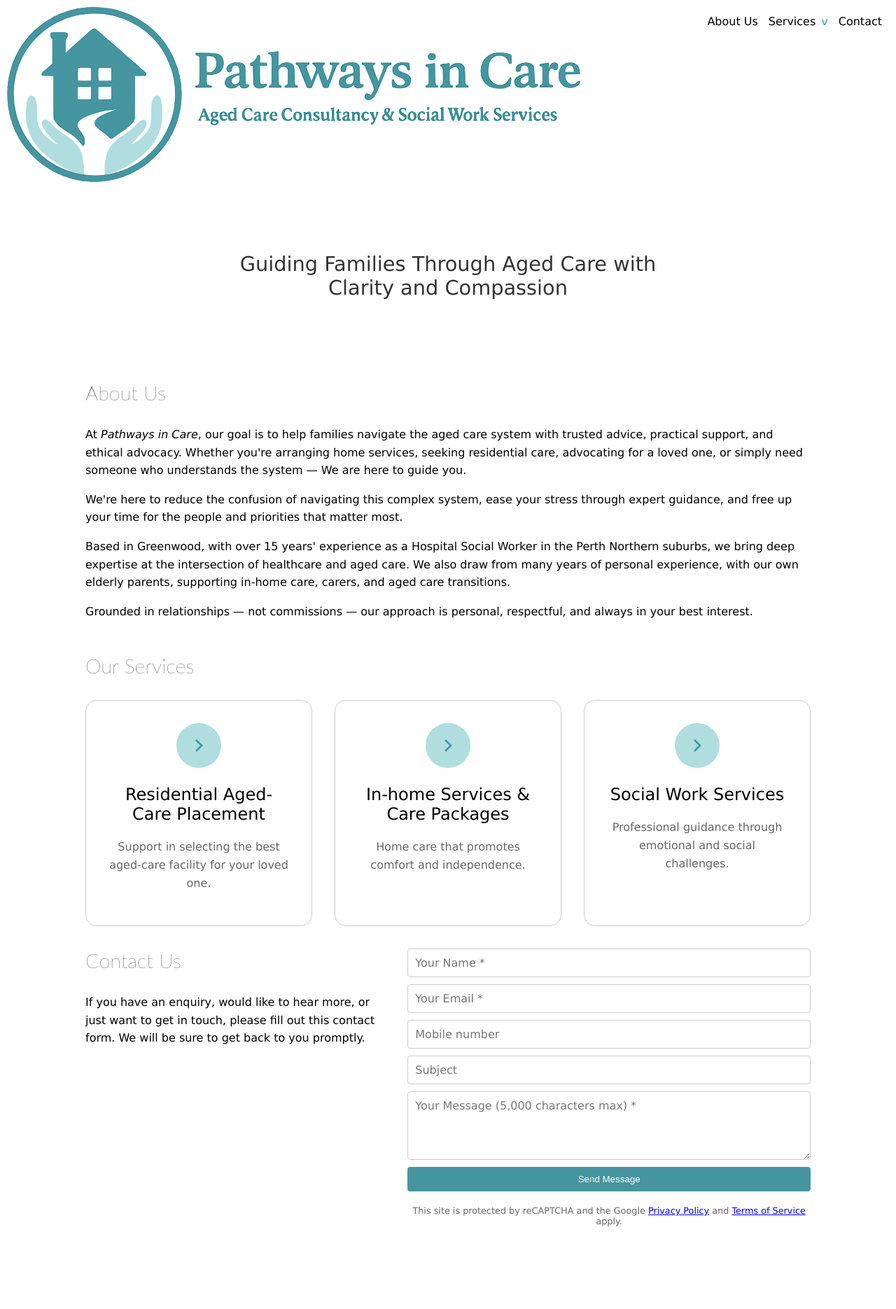
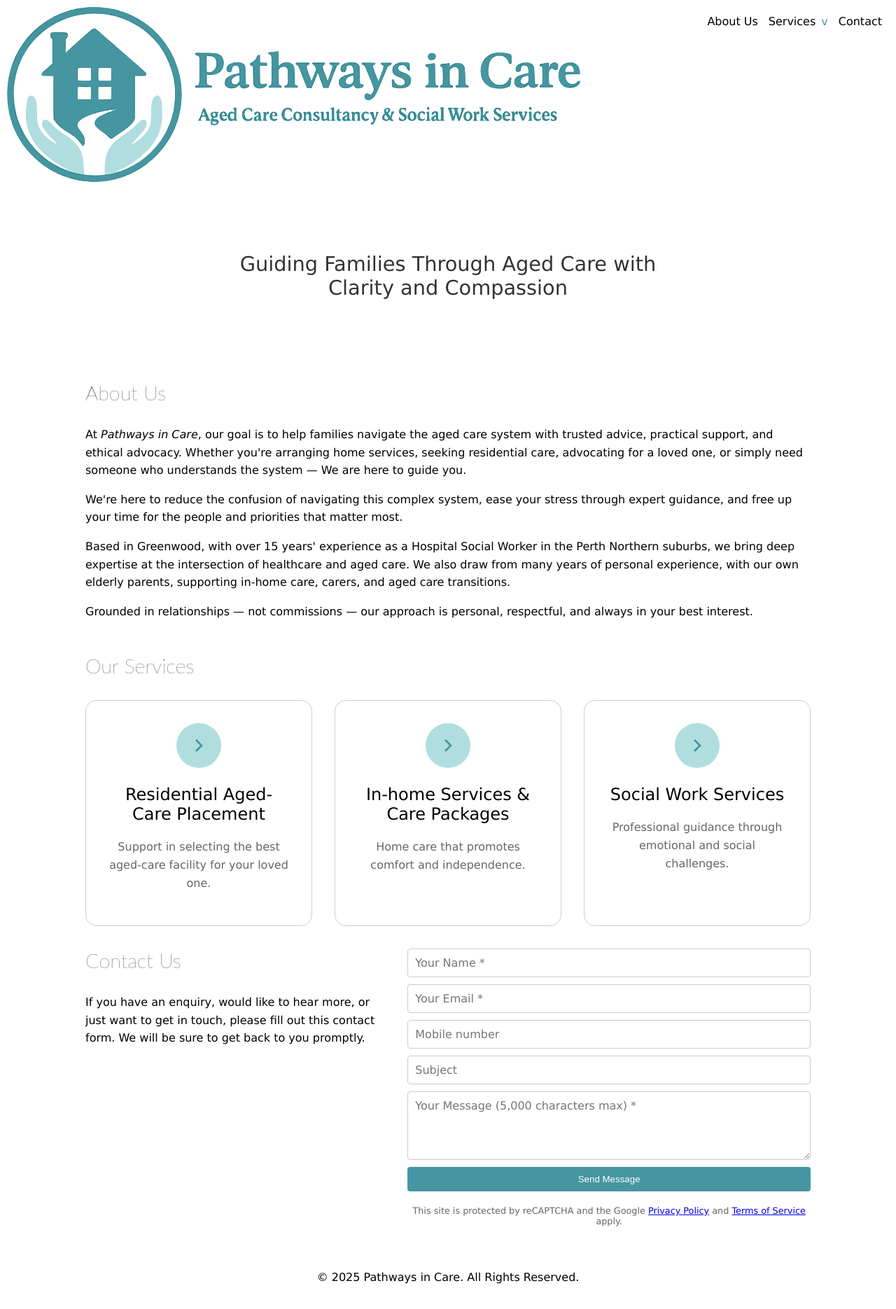
Before and after one commit to dmholyday/pathwaysincare-web, a Jekyll site: the page built from index.html, in a window 1280 px wide. Shown: the whole page at 70% size. Built offline with Jekyll 4.4.1, drawn with Linux system fonts in a browser that asks for light colours; before the commit the page ends 1768 px from its top, so only the background shows below that.

Commit message:
add copyright

```diff
--- a/_includes/footer.html
+++ b/_includes/footer.html
@@ -31,6 +31,13 @@
         </div>
         <div id="failureMessage" style="display: none; color: red; margin-top: 10px;"></div>
       </form>
+
+
     </div>
+<div id="copyright" class="text">
+        <p>
+            © 2025 Pathways in Care. All Rights Reserved.
+        </p>
+      </div>
   </section>
 </footer>
--- a/assets/style.css
+++ b/assets/style.css
@@ -423,6 +423,11 @@ body {
             text-align: center;
         }
 
+        #copyright {
+            margin-top: 20px;
+            text-align: center;
+        }
+
     @media (max-width: 1096px) and (min-width: 769px) {
     .logo-top-left img {
         height: 150px;
@@ -615,6 +620,10 @@ body {
     .service-card h3 {
         font-size: 1.1rem;
     }
+
+    #copyright {
+            margin-top: 0px;
+        }
 }
 
 html {
```
